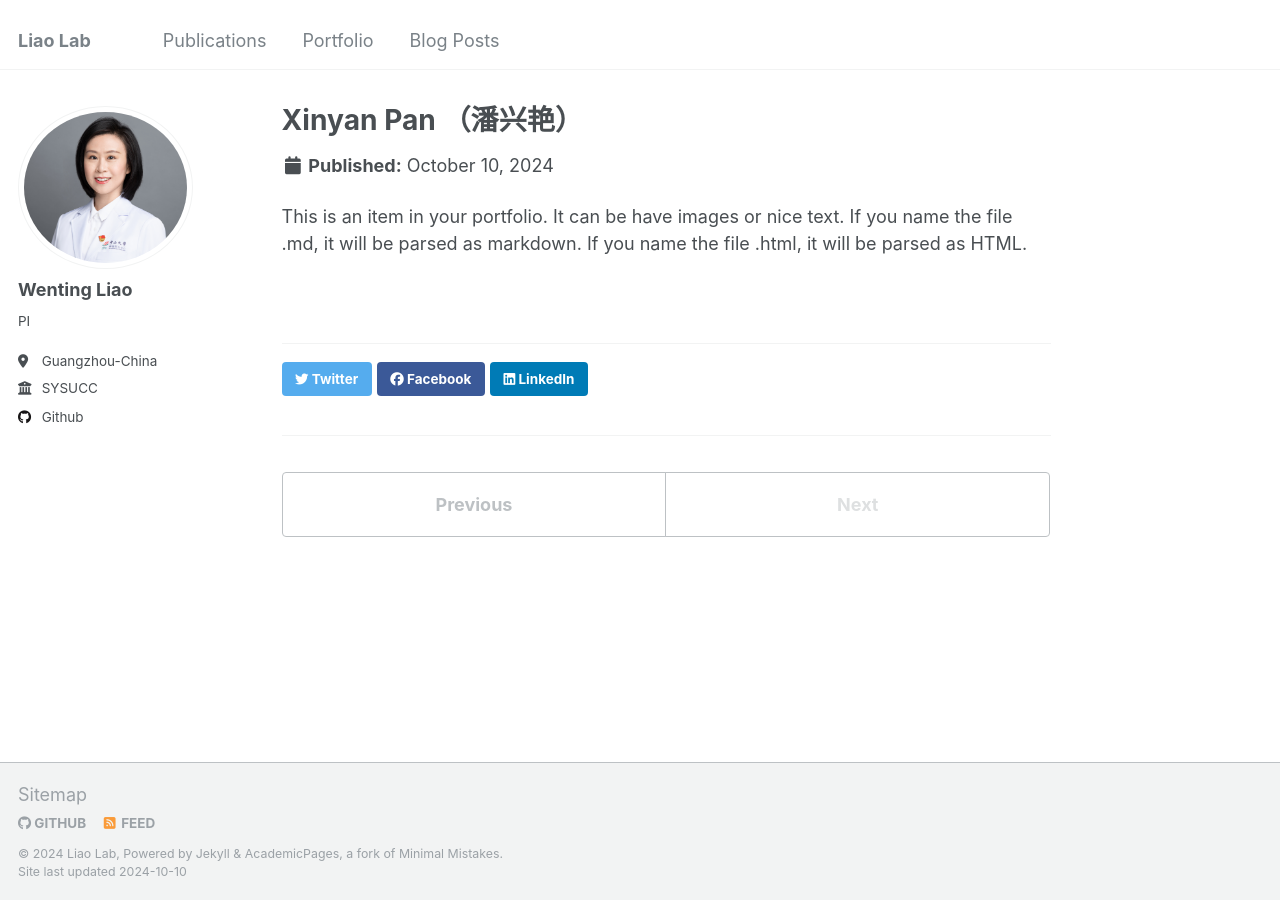
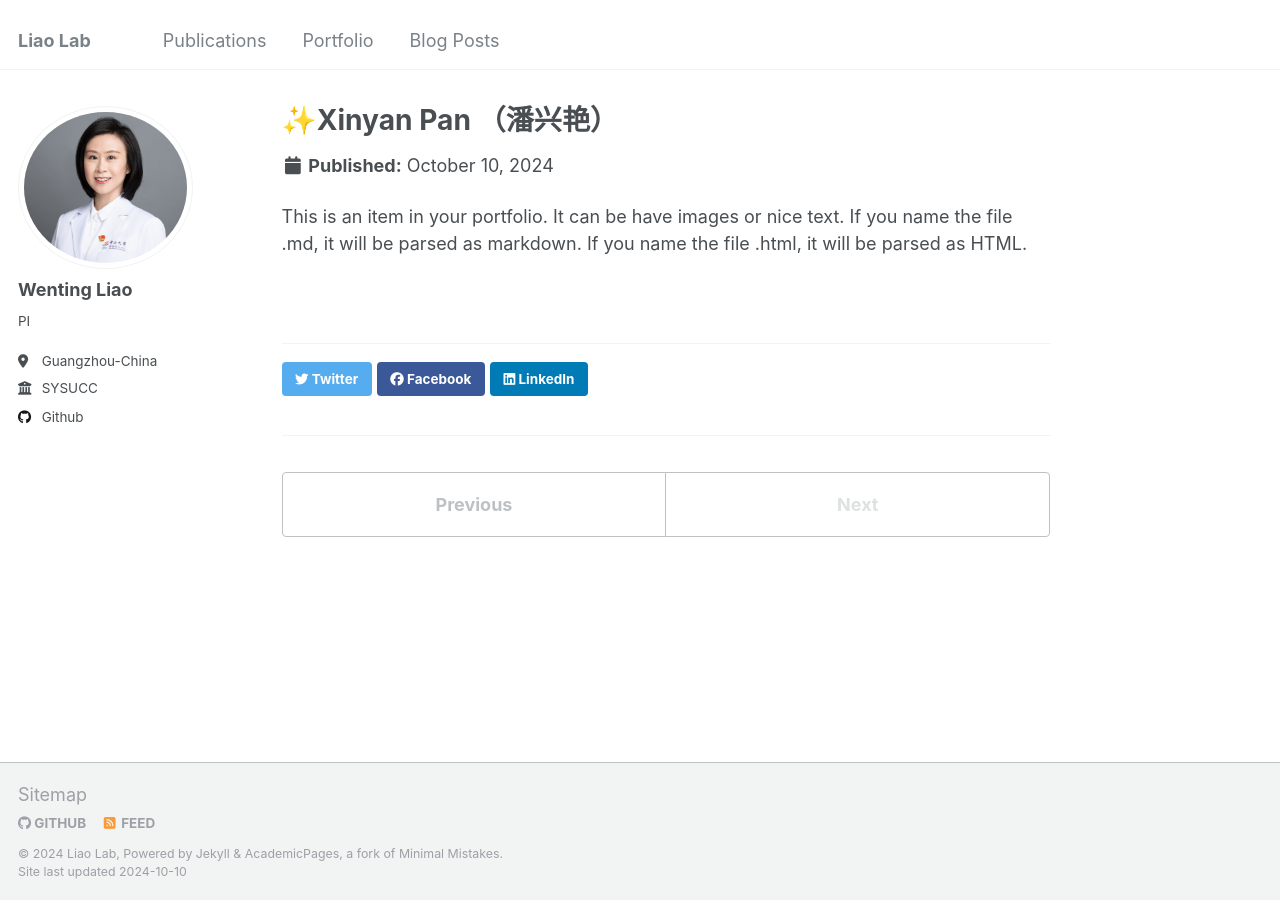
Before and after one commit to ImmunoTransLab/ImmunoTransLab, a Jekyll site: the page built from _portfolio/portfolio-6.md, in a window 1280 px wide. Built offline with Jekyll 4.4.1, drawn with Linux system fonts in a browser that asks for light colours.

```diff
--- a/_portfolio/portfolio-6.md
+++ b/_portfolio/portfolio-6.md
@@ -1,12 +1,12 @@
 ---
-title: "Xinyan Pan （潘兴艳）"
-excerpt: "E-mail:panxy@sysucc.org.cn
+title: "✨Xinyan Pan （潘兴艳）"
+excerpt: "📮E-mail:panxy@sysucc.org.cn
 
 
-Technician(2021-present)
+👩🏻‍🔬Technician(2021-present)
 
 
-Bachelor,Guizhou Normal University ,China<br/><img src='/images/panxingyan.png'>"
+👩🏻‍🎓Bachelor,Guizhou Normal University ,China<br/><img src='/images/panxingyan.png'>"
 
 collection: portfolio
 ---
```
